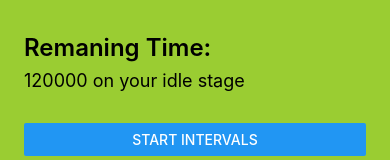
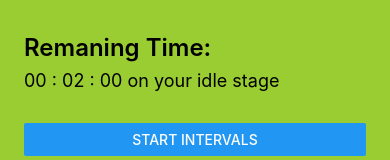
Before and after one commit to MustardJoe/IntervalsV2, a React Native app: screen / in a window 390 px wide. Shown: the part 204-364 px from the top of the page. Built offline with nearby package versions, Linux system fonts and the light colour scheme; what react-native would draw is missing.

Commit message:
countdown timer display now displaying time in correct format

```diff
--- a/App.js
+++ b/App.js
@@ -109,14 +109,6 @@ class App extends Component {
         alert('You are the winner now');
       }
 
-      // this.setState({
-      //   timerTime: {
-      //     minutes: moment().minutes(),
-      //     hour: moment().hour(),
-      //     seconds: moment().second(),
-      //   },
-      // });
-
       console.log('timerTime, end of startTimer',  this.state.timerTime, 'TIMER START', this.state.timerStart);
     }, 1000);
   };
@@ -168,7 +160,7 @@ class App extends Component {
                 <Text style={styles.sectionTitle}>Remaning Time:</Text>
                 <Text style={styles.sectionDescription}>
                   <CountDownDisplay
-                    timeToDisplay={appTimerCurrentTime}
+                    timeToDisplay={this.state}
                     // rawState={this.state}
                   />
                 </Text>
--- a/components/countdowntimer/CountDownDisplay.js
+++ b/components/countdowntimer/CountDownDisplay.js
@@ -2,13 +2,25 @@ import React from 'react';
 import {Text} from 'react-native';
 
 const CountDownDisplay = (props) => {
-  // const {timeToDisplay} = props.timeToDisplay;
+  let countDownTimeInSeconds =
+    props.timeToDisplay.lengthOfRun - props.timeToDisplay.timerTime;
+
+  let appTimerCurrentTime = {
+    seconds:
+      0 || ('0' + (Math.floor(countDownTimeInSeconds / 1000) % 60)).slice(-2),
+    minutes:
+      0 || ('0' + (Math.floor(countDownTimeInSeconds / 60000) % 60)).slice(-2),
+    hours: 0 || ('0' + Math.floor(countDownTimeInSeconds / 3600000)).slice(-2),
+  };
+
+  // let remainingTime = `${this.appTimerCurrentTime.hours} : ${this.appTimerCurrentTime.minutes} : ${this.appTimerCurrentTime.seconds}`;
 
   return (
     <>
       <Text>
-        {props.timeToDisplay.remainingTime} on your{' '}
-        {props.timeToDisplay.rawAppState.currentProcess} stage
+        {appTimerCurrentTime.hours} : {appTimerCurrentTime.minutes} :{' '}
+        {appTimerCurrentTime.seconds} on your{' '}
+        {props.timeToDisplay.currentProcess} stage
       </Text>
     </>
   );
```
